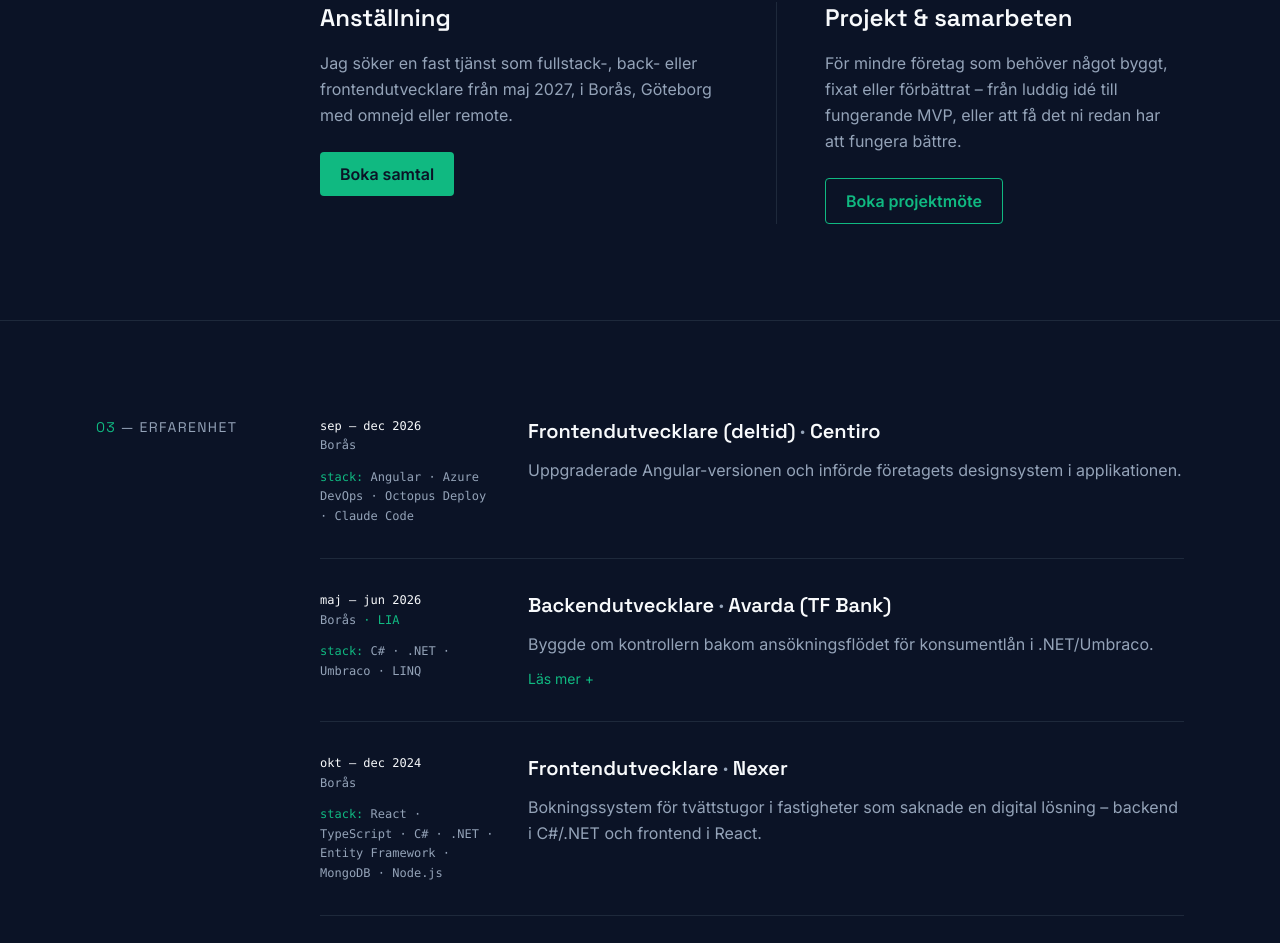
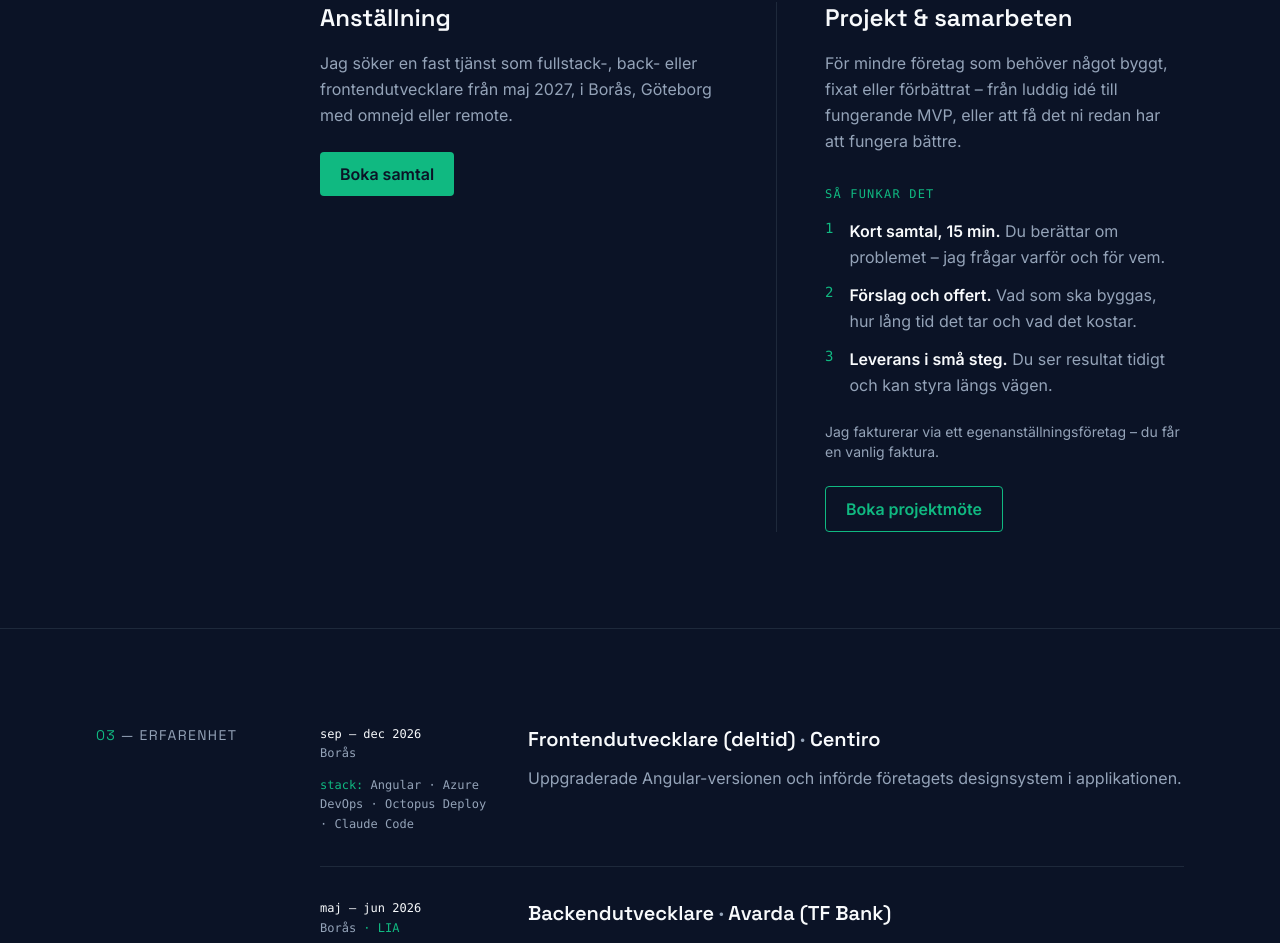
Before and after one commit to therealdanmalmx/danmalm-se, a Next.js app: page / in a window 1280 px wide. Shown: the part 1647-2590 px from the top of the page. Built offline with nearby package versions, Linux system fonts and the light colour scheme.

Commit message:
feat: how it works steps and invoicing note in project card
Co-Authored-By: Claude Opus 5.5 <noreply@anthropic.com>

```diff
--- a/src/components/Tracks.tsx
+++ b/src/components/Tracks.tsx
@@ -20,6 +20,21 @@ export function Tracks({ t }: { t: Content }) {
         <div className="md:border-l md:border-line md:pl-12">
           <h3 className="font-display text-2xl font-semibold">{tracks.projects.heading}</h3>
           <p className="mt-4 leading-relaxed text-muted">{tracks.projects.text}</p>
+          <h4 className="mt-8 font-mono text-xs tracking-widest text-accent uppercase">
+            {tracks.projects.stepsHeading}
+          </h4>
+          <ol className="mt-4 space-y-3">
+            {tracks.projects.steps.map((step, i) => (
+              <li key={step.title} className="flex gap-4 leading-relaxed">
+                <span className="font-mono text-sm text-accent">{i + 1}</span>
+                <span>
+                  <span className="font-semibold">{step.title}</span>{" "}
+                  <span className="text-muted">{step.text}</span>
+                </span>
+              </li>
+            ))}
+          </ol>
+          <p className="mt-6 text-sm text-muted">{tracks.projects.invoicing}</p>
           <a
             href={siteConfig.booking.project}
             className="mt-6 inline-block rounded-sm border border-accent px-5 py-2.5 font-semibold text-accent transition-colors hover:bg-accent hover:text-obsidian"
--- a/src/content/en.ts
+++ b/src/content/en.ts
@@ -68,6 +68,13 @@ export const en: Content = {
     projects: {
       heading: "Projects & collaborations",
       text: "For smaller companies that need something built, fixed or improved – from fuzzy idea to working MVP, or making what you already have work better.",
+      stepsHeading: "How it works",
+      steps: [
+        { title: "Short call, 15 min.", text: "You tell me about the problem – I ask why and for whom." },
+        { title: "Proposal and quote.", text: "What gets built, how long it takes and what it costs." },
+        { title: "Delivered in small steps.", text: "You see results early and can steer along the way." },
+      ],
+      invoicing: "I invoice through an umbrella company – you get a regular invoice.",
       cta: "Book a project meeting",
     },
   },
--- a/src/content/sv.ts
+++ b/src/content/sv.ts
@@ -63,6 +63,13 @@ export const sv: Content = {
     projects: {
       heading: "Projekt & samarbeten",
       text: "För mindre företag som behöver något byggt, fixat eller förbättrat – från luddig idé till fungerande MVP, eller att få det ni redan har att fungera bättre.",
+      stepsHeading: "Så funkar det",
+      steps: [
+        { title: "Kort samtal, 15 min.", text: "Du berättar om problemet – jag frågar varför och för vem." },
+        { title: "Förslag och offert.", text: "Vad som ska byggas, hur lång tid det tar och vad det kostar." },
+        { title: "Leverans i små steg.", text: "Du ser resultat tidigt och kan styra längs vägen." },
+      ],
+      invoicing: "Jag fakturerar via ett egenanställningsföretag – du får en vanlig faktura.",
       cta: "Boka projektmöte",
     },
   },
--- a/src/content/types.ts
+++ b/src/content/types.ts
@@ -96,7 +96,15 @@ export type Content = {
   tracks: {
     heading: string;
     employment: { heading: string; text: string; cta: string };
-    projects: { heading: string; text: string; cta: string };
+    projects: {
+      heading: string;
+      text: string;
+      // "How it works": short steps from first call to delivery.
+      stepsHeading: string;
+      steps: { title: string; text: string }[];
+      invoicing: string;
+      cta: string;
+    };
   };
   experience: Experience[];
   experienceUi: {
```
